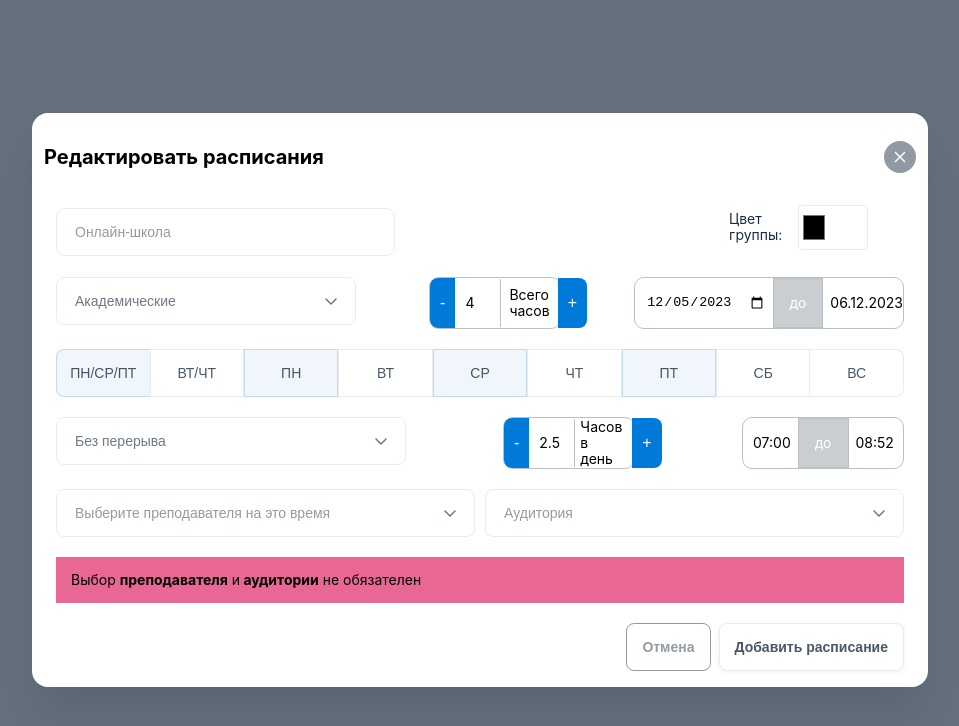
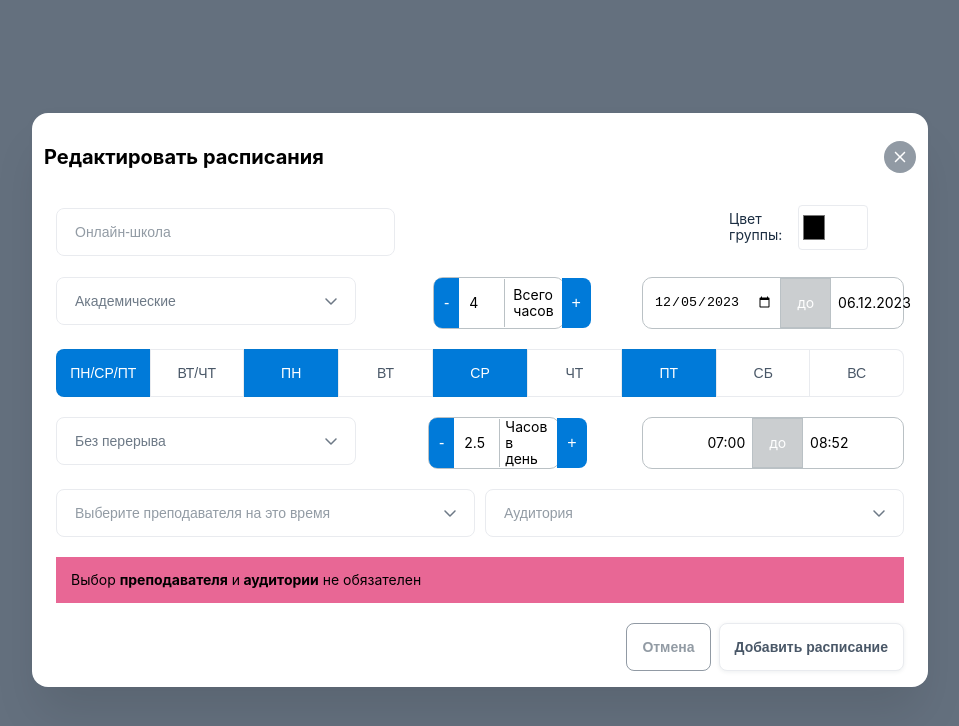
Before and after one commit to yulia463/scheduleTestAssignment, a React (Create React App) app: page / in a window 1280 px wide. Both pictures are taken after a click on the button "Открыть форму". Shown: the top 726 px of the page, without its empty margins (160-1119 px from the left). Built offline with nearby package versions, Linux system fonts and the light colour scheme.

Commit message:
fix logic

```diff
--- a/src/components/ScheduleForm/form-items/CalendarCounter/styles.module.scss
+++ b/src/components/ScheduleForm/form-items/CalendarCounter/styles.module.scss
@@ -6,9 +6,7 @@
   border-radius: 10px;
   margin-left: 10px;
   padding-left: 10px;
-  //padding-right: 10px;
-  max-width: 300px;
-
+  width: 250px;
 }
 
 .calendarInput,
--- a/src/components/ScheduleForm/form-items/HoursPerDayCounter/styles.module.scss
+++ b/src/components/ScheduleForm/form-items/HoursPerDayCounter/styles.module.scss
@@ -2,10 +2,11 @@
   display: flex;
   align-items: center;
   height: 50px;
-  //margin-right: 10px;
   border: 0.5px solid #bac1c5;
   border-radius: 10px;
   max-width: 130px;
+
+
 }
 
 .decrementButton,
@@ -17,7 +18,6 @@
   padding: 5px 10px;
   cursor: pointer;
   font-size: 16px;
-
 }
 
 .decrementButton {
--- a/src/components/ScheduleForm/form-items/TimeCounter/styles.module.scss
+++ b/src/components/ScheduleForm/form-items/TimeCounter/styles.module.scss
@@ -5,8 +5,9 @@
   border-radius: 10px;
   margin-left: 10px;
   padding-left: 10px;
-  width: 150px;
+  width: 250px;
   border: 0.5px solid #bac1c5;
+  justify-content: center;
 }
 
 .timeTo {
--- a/src/components/ScheduleForm/form-items/TotalHoursCounter/index.tsx
+++ b/src/components/ScheduleForm/form-items/TotalHoursCounter/index.tsx
@@ -11,12 +11,20 @@ export const CalendarCounter = () => {
 		defaultValue: 4,
 	});
 
+	const { field: hoursPerDayField } = useController({
+		name: "hoursPerDay",
+		control,
+	});
+
 	const handleIncrement = () => {
 		field.onChange(field.value + 1);
 	};
 
 	const handleDecrement = () => {
-		field.onChange(field.value > 1 ? field.value - 1 : field.value);
+		const newValue = field.value > 1 ? field.value - 1 : field.value;
+		field.onChange(newValue);
+		newValue <= hoursPerDayField.value && hoursPerDayField.onChange(newValue);
+
 	};
 
 	return (
--- a/src/components/ScheduleForm/styles.module.scss
+++ b/src/components/ScheduleForm/styles.module.scss
@@ -44,7 +44,7 @@
 }
 
 .pauseTypeSelect {
-  width: 350px;
+  width: 300px;
 }
 
 .buttons {
--- a/src/shared/ui/organisms/Tabs/styles.module.scss
+++ b/src/shared/ui/organisms/Tabs/styles.module.scss
@@ -48,6 +48,7 @@ $bordersSize: 1px;
 
   &[data-active="true"] {
     border-color: var(--blue-20);
-    background-color: var(--blue-06);
+    background-color: #007ad9;
+    color: white;
   }
 }
```
Also changed, not shown: 1 other file (tests, documents, lock files or other folders).
